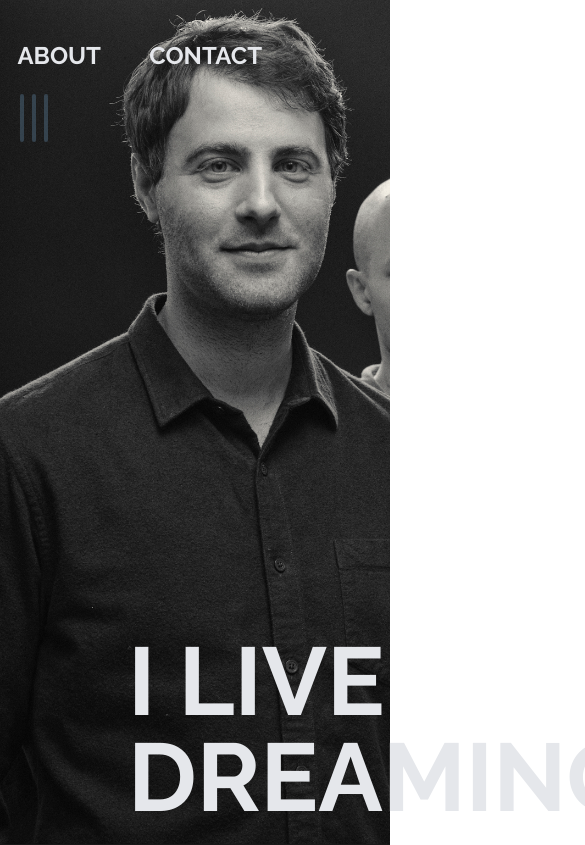
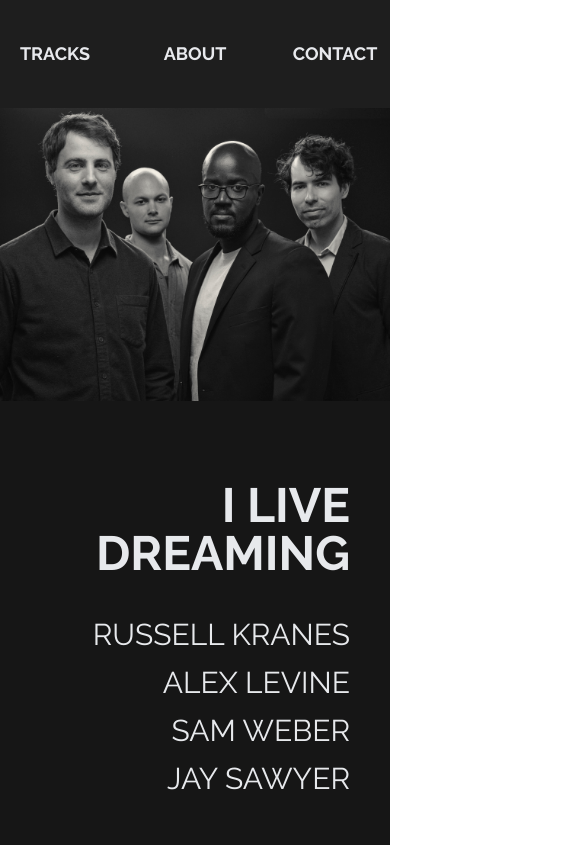
Before and after one commit to Jing1524/Alex_Band_Site, a Next.js app: page / in a window 390 px wide. Shown: the top 845 px of the page, 585 px wide, since content can reach past the window. Built offline with nearby package versions, Linux system fonts and the light colour scheme; a web font is replaced by a local one.

Commit message:
responsivness

```diff
--- a/components/About.tsx
+++ b/components/About.tsx
@@ -8,14 +8,14 @@ function About(): JSX.Element {
   return (
     <section
       id="about"
-      className="bg-gradient-to-r from-[#171717] to-black/90 flex items-center space-x-10 py-16"
+      className="bg-gradient-to-r from-[#171717] to-black/90 flex flex-col 2xl:flex-row items-center space-x-0 2xl:space-x-10 py-16"
     >
       <div className="flex flex-col ml-16 basis-1/2">
-        <h1 className="text-6xl text-white uppercase text-bold font-raleway">
+        <h1 className="text-5xl text-white uppercase 2xl:text-6xl text-bold font-raleway">
           about the project
         </h1>
 
-        <p className="text-3xl text-white/60 font-raleway max-w-[100%] mt-10 leading-relaxed">
+        <p className="text-xl 2xl:text-3xl text-white/60 font-raleway pr-16 2xl:pr-0 max-w-[100%] mt-10 leading-relaxed">
           I Live Dreaming is an album of collaboratively interpreted American
           standards and original compositions. Since meeting in New York City
           nearly a decade ago, pianist Russell Kranes, bassist Sam Weber,
@@ -30,7 +30,7 @@ function About(): JSX.Element {
           conception of life’s beauty.
         </p>
       </div>
-      <div className="w-[100vw] basis-1/2">
+      <div className="w-[100vw] basis-1/2 my-20">
         <Image
           src="/image/about.jpg"
           layout="responsive"
--- a/components/Contact.tsx
+++ b/components/Contact.tsx
@@ -8,9 +8,9 @@ function Contact(): JSX.Element {
   return (
     <section
       id="contact"
-      className="bg-gradient-to-r from-[#171717] to-black/90 flex items-start space-x-10 py-16"
+      className="bg-gradient-to-r from-[#171717] to-black/90 flex flex-col 2xl:flex-row flex-col-reverse items-start space-x-10 py-16"
     >
-      <div className="w-[100vw] basis-3/5">
+      <div className="w-[100vw] basis-3/5 pt-10">
         <Image
           src="/image/contact.jpg"
           layout="responsive"
@@ -18,12 +18,12 @@ function Contact(): JSX.Element {
           width={1500}
         />
       </div>
-      <div className="flex flex-col items-end space-y-16 basis-2/5">
+      <div className="flex flex-col items-start 2xl:items-end space-y-14 basis-2/5">
         <h1 className="mr-32 text-6xl uppercase text-white/60 text-semibold font-raleway">
           CONTACT
         </h1>
         <div className="flex flex-col mr-32 space-y-10">
-          <div className="flex flex-col items-end">
+          <div className="flex flex-col items-start 2xl:items-end">
             <h3 className="text-3xl text-white/60 font-raleway">
               RUSSELL KRANES
             </h3>
@@ -31,24 +31,7 @@ function Contact(): JSX.Element {
               1kranes@gmail.com
             </h3>
           </div>
-          <div className="flex flex-col items-end">
-            <h3 className="text-3xl text-white/60 font-raleway">
-              RUSSELL KRANES
-            </h3>
-            <h3 className="text-2xl text-white/60 font-raleway">
-              1kranes@gmail.com
-            </h3>
-          </div>
-
-          <div className="flex flex-col items-end">
-            <h3 className="text-3xl text-white/60 font-raleway">
-              RUSSELL KRANES
-            </h3>
-            <h3 className="text-2xl text-white/60 font-raleway">
-              1kranes@gmail.com
-            </h3>
-          </div>
-          <div className="flex flex-col items-end">
+          <div className="flex flex-col items-start 2xl:items-end">
             <h3 className="text-3xl text-white/60 font-raleway">
               RUSSELL KRANES
             </h3>
--- a/components/Footer.tsx
+++ b/components/Footer.tsx
@@ -7,11 +7,11 @@ import AudioControls from "./AudioControls";
 function Footer(): JSX.Element {
   return (
     <section className="bg-gradient-to-r from-[#171717] to-black/90 flex flex-col items-center pb-16">
-      <p className="text-base text-white/60 font-raleway">
+      <p className="px-10 text-base text-center text-white/60 font-raleway">
         Lorem ipsum dolor sit amet, consectetur adipiscing elit. Maecenas
         ultricies viverra convallis. Integer euismod gravida lacus
       </p>
-      <p className="text-base text-white/60 font-raleway">
+      <p className="mt-5 text-base text-white/60 font-raleway">
         Lorem ipsum dolor sit amet, consectetur adipiscing elit.
       </p>
     </section>
--- a/components/Header.tsx
+++ b/components/Header.tsx
@@ -7,27 +7,12 @@ function Header(): JSX.Element {
   const [navbarOpen, setNavbarOpen] = useState(false);
   const [isActive, setIsActive] = useState(false);
   return (
-    <section className="h-[100vh] bg-[url('/image/landing.jpg')] bg-no-repeat bg-cover">
-      <div
-        className={classNames("inline-block float-right")}
-        // className={classNames(
-        //   "flex-grow lg:flex items-right float-right h-[100%]",
-        //   navbarOpen ? "flex flex-col items-center mt-20 lg:mt-0" : "hidden"
-        // )}
-        id="navbar"
-      >
-        <ul
-          className={classNames("flex space-x-10 mt-10 mr-32 flex-end")}
-          // className={classNames(
-          //   "flex flex-col items-center space-y-10 sm:space-y-20 mb-[250px] lg:mb-0 lg:space-y-0 lg:flex-row list-none lg:ml-auto",
-          //   navbarOpen && "flex-grow lg:grow-0"
-          // )}
-        >
+    <section id="navbar" className="bg-black opacity-[88%] 2xl:bg-opacity-0">
+      <ul className="flex justify-center pt-10 pb-5 mr-0 space-x-10 2xl:mr-32">
         <motion.div className="z-10 group" whileHover={{ scale: 1.1 }}>
-            <li className="flex flex-col items-center nav-item">
+          <li className="flex flex-col items-center nav-item 2xl:block">
             <a
-                // className="pl-2 pr-9 py-2 flex items-center uppercase font-normal font-metropolis text-xl lg:text-base leading-snug text-[#17015B] group-hover:font-bold"
-                className="z-10 text-2xl font-bold text-gray-200 font-raleway"
+              className="z-10 text-lg font-bold text-gray-200 lg:text-2xl font-raleway"
               href="#tracks"
               onClick={() => setNavbarOpen(false)}
             >
@@ -46,8 +31,7 @@ function Header(): JSX.Element {
         <motion.div className="z-10 group" whileHover={{ scale: 1.1 }}>
           <li className="flex flex-col items-center nav-item">
             <a
-                // className="pl-2 pr-9 py-2 flex items-center uppercase font-normal font-metropolis text-xl lg:text-base leading-snug text-[#17015B] group-hover:font-bold"
-                className="z-10 text-2xl font-bold text-gray-200 font-raleway "
+              className="z-10 text-lg font-bold text-gray-200 lg:text-2xl font-raleway "
               href="#about"
               onClick={() => setNavbarOpen(false)}
             >
@@ -67,8 +51,7 @@ function Header(): JSX.Element {
         <motion.div className="z-10 group" whileHover={{ scale: 1.1 }}>
           <li className="flex flex-col items-center nav-item">
             <a
-                // className="pl-2 pr-9 py-2 flex items-center uppercase font-normal font-metropolis text-xl lg:text-base leading-snug text-[#17015B] group-hover:font-bold"
-                className="z-10 text-2xl font-bold text-gray-200 font-raleway "
+              className="z-10 text-lg font-bold text-gray-200 lg:text-2xl font-raleway "
               href="#contact"
               onClick={() => setNavbarOpen(false)}
             >
@@ -85,7 +68,6 @@ function Header(): JSX.Element {
           </li>
         </motion.div>
       </ul>
-      </div>
 
       {/* <motion.div
         className=" w-[40px] h-auto max-w-[40px] hover:cursor-pointer"
@@ -100,7 +82,7 @@ function Header(): JSX.Element {
         />
       </motion.div> */}
 
-      <button
+      {/* <button
         className="flex items-center justify-center ml-5 space-x-2 opacity-100 group lg:hidden"
         onClick={() => setNavbarOpen(!navbarOpen)}
       >
@@ -126,7 +108,7 @@ function Header(): JSX.Element {
               : "opacity-50 group-hover:opacity-100"
           )}
         />
-      </button>
+      </button> */}
     </section>
   );
 }
--- a/components/Landing.tsx
+++ b/components/Landing.tsx
@@ -7,13 +7,27 @@ function Landing(): JSX.Element {
   const [navbarOpen, setNavbarOpen] = useState(false);
   const [isActive, setIsActive] = useState(false);
   return (
-    <section className="absolute flex flex-col top-[75%] items-left ml-32 ">
-      <h1 className="z-10 font-bold text-gray-200 text-8xl font-raleway">
-        I LIVE DREAMING
-      </h1>
-      <p className="z-10 mt-5 text-3xl text-gray-200 uppercase font-raleway">
-        russell kranes, alex levine, sam weber, jay sawyer
-      </p>
+    <section className="w-[100vw] h-auto 2xl:-mt-28">
+      <Image
+        src="/image/landing.jpg"
+        layout="responsive"
+        width={2048}
+        height={1536}
+      />
+      <div className="flex flex-col items-end text-right pr-10 md:pr-20 py-20 bg-black opacity-[91%] 2xl:absolute 2xl:bg-opacity-0 2xl:-mt-80 2xl:items-start 2xl:ml-16">
+        <h1 className="text-5xl font-bold text-gray-200 md:text-6xl lg:text-8xl font-raleway">
+          I LIVE DREAMING
+        </h1>
+        <p className="hidden mt-10 text-3xl text-gray-200 uppercase font-raleway lg:block">
+          russell kranes, alex levine, sam weber, jay sawyer
+        </p>
+        <div className="flex flex-col items-end mt-10 space-y-3 text-3xl text-gray-200 uppercase font-raleway lg:hidden">
+          <p>russell kranes</p>
+          <p>alex levine</p>
+          <p>sam weber</p>
+          <p>jay sawyer</p>
+        </div>
+      </div>
     </section>
   );
 }
--- a/components/MusicPlayers.tsx
+++ b/components/MusicPlayers.tsx
@@ -133,7 +133,7 @@ function MusicPlayers({ tracks }): JSX.Element {
             width={1500}
           />
         </div> */}
-        <motion.div className=" w-[60%]">
+        <motion.div className=" w-full md:w-[85%] lg:w-[60%]">
           {/* button control */}
 
           <div className="p-8 mx-20">
```
Lines whose indentation alone changed are shown as unchanged.
